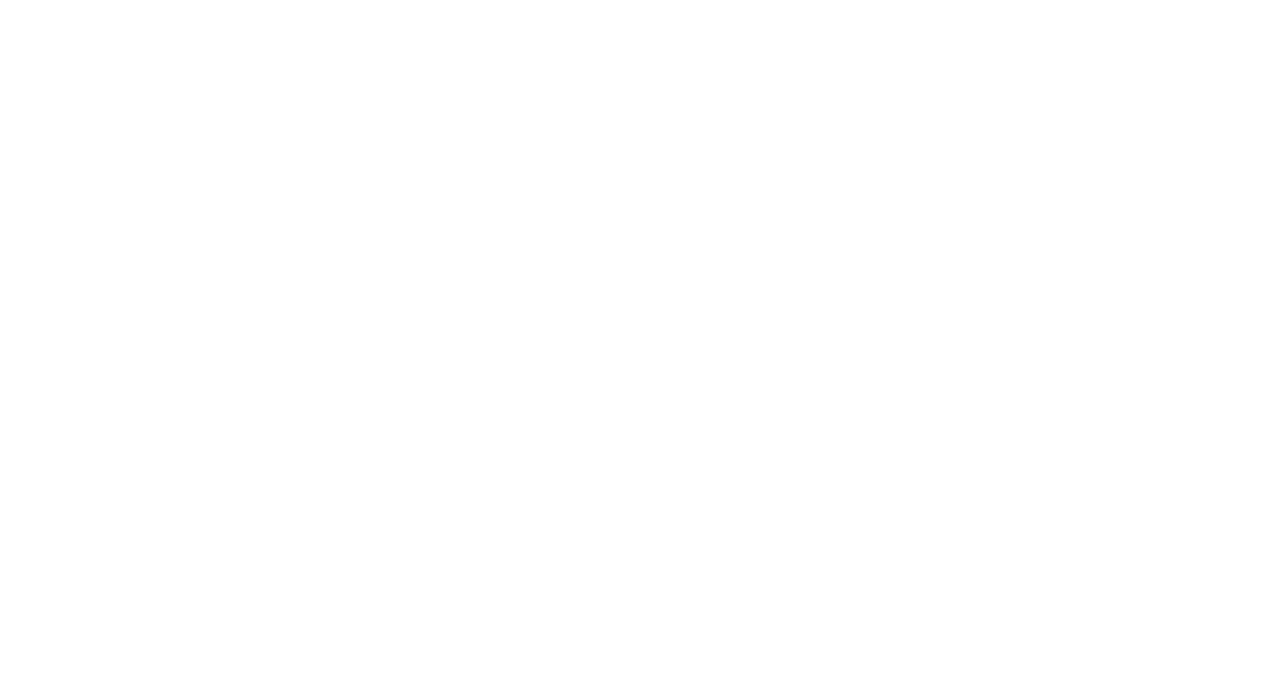
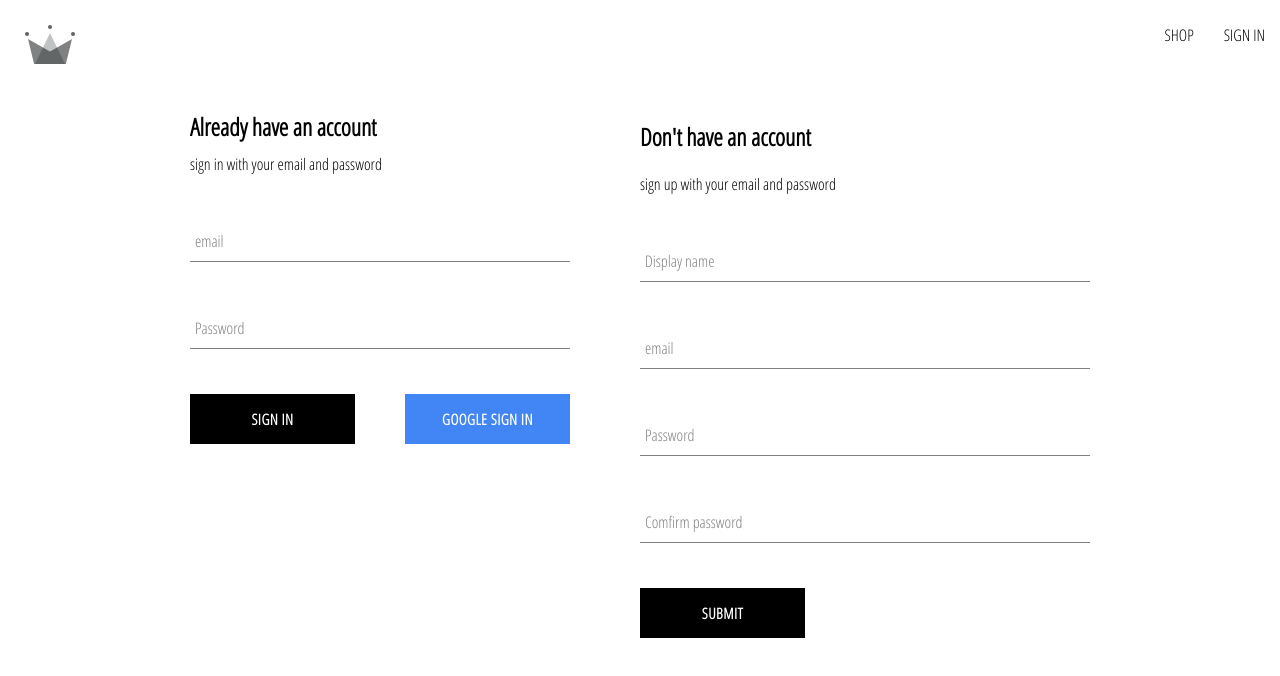
Before and after one commit to Adnanyu/e-commerce, a React (Create React App) app: page /auth in a window 1280 px wide. Before the commit this address had no page. Shown: the top 676 px of the page. Built offline with nearby package versions, Linux system fonts and the light colour scheme.

Commit message:
added the authentication page and sign-in component

```diff
--- a/src/App.js
+++ b/src/App.js
@@ -1,7 +1,7 @@
 import Home from './routes/home/home.component';
 import { Routes, Route } from 'react-router-dom';
 import Navigation from './routes/nav/nav.component';
-import SignIn from './routes/signin/sign-in.component';
+import Authentication from './routes/authentication/authentication.component';
 import './categories.scss'
 
 const Shop = () => {
@@ -14,7 +14,7 @@
     <Route path='/' element={<Navigation />}>
       <Route index element={<Home />} />
       <Route path='shop' element={<Shop />} />
-      <Route path='sign-IN' element={<SignIn />} />
+      <Route path='auth' element={<Authentication />} />
     </Route >
   </Routes>
   )
--- /dev/null
+++ b/src/components/sign-in-form/sign-in-form.style.scss
@@ -0,0 +1,13 @@
+.sign-in-container{
+    display: flex;
+    flex-direction: column;
+    width: 380px;
+    h2{
+        margin: 10px 0;
+    }
+    .buttons-container{
+        display: flex;
+        justify-content: space-between;
+
+    }
+}
--- /dev/null
+++ b/src/components/sign-in-form/sign-in.component.jsx
@@ -0,0 +1,75 @@
+import { useState } from "react";
+import FormInput from "../form-input-component/form-input.component";
+import { signInAuthUserWithEmailAndPassword,
+    signInWithGooglePopup,
+    createUserDocumentFromAuth } from '../../utilities/firebase/firebase.utils'
+import './sign-in-form.style.scss'
+import Button from "../button.component/button.component";
+const defaultFormFeilds = {
+    email: '',
+    password: '',
+}
+
+const SignInForm = ()=> {
+    const [formFeilds, setFormFeilds] = useState(defaultFormFeilds);
+    const { email, password} = formFeilds;
+    console.log(formFeilds)
+
+    const resetFormFeilds = () => {
+        setFormFeilds(defaultFormFeilds)
+    }
+
+    const logGoogleUser = async () => {
+        const {user} = await signInWithGooglePopup();
+        await createUserDocumentFromAuth(user)
+    };
+
+    const handelSubmit = async (event) => {
+        event.preventDefault();
+
+
+        try{
+            const response = await signInAuthUserWithEmailAndPassword(email, password);
+            console.log(response)
+            resetFormFeilds()
+        }catch(error){
+            if(error.code == 'auth/wrong-password'){
+                alert('the password you entered is incorrect')
+            }else if(error.code == 'auth/user-not-found'){
+                alert('this email doesnt exist')
+            }
+            console.log(error)
+        }
+    }
+    const handleChange = (event) => {
+        const { name, value} = event.target;
+
+        setFormFeilds({ ...formFeilds, [name]: value})
+    }
+    return(
+        <div className="sign-in-container" >
+            <h2>Already have an account</h2>
+            <span>sign in with your email and password</span>
+            <form onSubmit={handelSubmit}>
+
+                <FormInput
+                label= 'email'
+                type="Email" required
+                onChange={handleChange}
+                value={email}
+                name= 'email' />
+                <FormInput
+                label= 'Password'
+                type="password" required
+                onChange={handleChange}
+                value={password}
+                name= 'password' />
+                <div className="buttons-container">
+                <Button type="submit">Sign in</Button>
+                <Button type="button" buttonType= "google" onClick={logGoogleUser} >Google Sign in</Button>
+                </div>
+            </form>
+        </div>
+    )
+}
+export default SignInForm
--- /dev/null
+++ b/src/routes/authentication/authentication.component.jsx
@@ -0,0 +1,14 @@
+import './authentication.style.scss'
+import SignUpForm from '../../components/sign-up-form/sign-up.component';
+import SignInForm from '../../components/sign-in-form/sign-in.component';
+const Authentication = () => {
+
+    return(
+        <div className='authentication-container'>
+            <SignInForm />
+            <SignUpForm />
+        </div>
+    )
+}
+
+export default Authentication
--- /dev/null
+++ b/src/routes/authentication/authentication.style.scss
@@ -0,0 +1,7 @@
+.authentication-container{
+    display: grid;
+    grid-template-columns: 1fr 1fr;
+    justify-content: center;
+    margin: 30px auto;
+    width: 900px;
+}
--- a/src/routes/nav/nav.component.jsx
+++ b/src/routes/nav/nav.component.jsx
@@ -14,7 +14,7 @@
                 <Link className="nav-link" to='/shop'>
                 SHOP
                 </Link>
-                <Link className="nav-link" to='/sign-in'>
+                <Link className="nav-link" to='/auth'>
                 SIGN IN
                 </Link>
             </div>
--- a/src/routes/signin/sign-in.component.jsx
+++ /dev/null
@@ -1,19 +0,0 @@
-import { signInWithGooglePopup, createUserDocumentFromAuth,} from '../../utilities/firebase/firebase.utils';
-import SignUpForm from '../../components/sign-up-form/sign-up.component';
-
-const SignIn = () => {
-    const logGoogleUser = async () => {
-        const {user} = await signInWithGooglePopup();
-        const userDocRef = await createUserDocumentFromAuth(user)
-    };
-
-    return(
-        <div>
-            <h1>sig in page</h1>
-            <button onClick={logGoogleUser}>sign in with google popup</button>
-            <SignUpForm />
-        </div>
-    )
-}
-
-export default SignIn
--- a/src/utilities/firebase/firebase.utils.js
+++ b/src/utilities/firebase/firebase.utils.js
@@ -5,7 +5,8 @@
     signInWithRedirect,
     signInWithPopup,
     GoogleAuthProvider,
-    createUserWithEmailAndPassword
+    createUserWithEmailAndPassword,
+    signInWithEmailAndPassword
 } from 'firebase/auth'
 import {getFirestore, doc, setDoc, getDoc} from 'firebase/firestore'
 
@@ -71,3 +72,8 @@
 
     return await createUserWithEmailAndPassword(auth, email, password);
 }
+export const signInAuthUserWithEmailAndPassword = async (email, password) => {
+    if(!email || !password) return;
+
+    return await signInWithEmailAndPassword(auth, email, password);
+}
```
